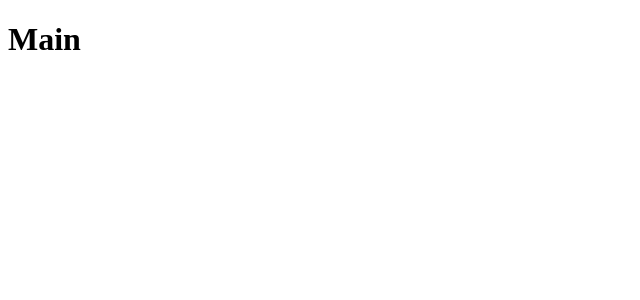
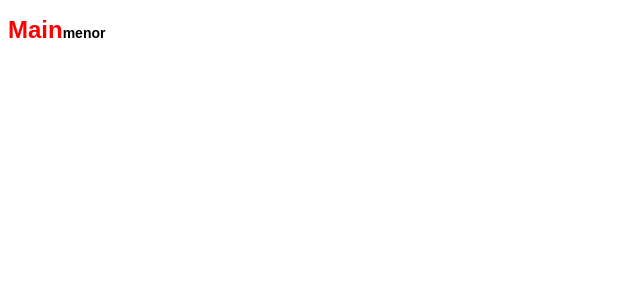
Before and after one commit to YuriMuniz/primeiro-projeto-com-reactjs, a React (Create React App) app: page / in a window 1280 px wide. Shown: the top 300 px of the page, without its empty margins (0-640 px from the left). Built offline with nearby package versions, Linux system fonts and the light colour scheme.

Commit message:
styled components

```diff
--- a/package.json
+++ b/package.json
@@ -6,7 +6,8 @@
     "react": "^16.11.0",
     "react-dom": "^16.11.0",
     "react-router-dom": "^5.1.2",
-    "react-scripts": "3.2.0"
+    "react-scripts": "3.2.0",
+    "styled-components": "^4.4.1"
   },
   "scripts": {
     "start": "react-scripts start",
--- a/src/pages/Main/index.js
+++ b/src/pages/Main/index.js
@@ -1,7 +1,12 @@
 import React from 'react';
 
-// import { Container } from './styles';
+import { Title } from './styles';
 
 export default function Main() {
-    return <h1>Main</h1>;
+    return (
+        <Title error>
+            Main
+            <small>menor</small>
+        </Title>
+    );
 }
--- /dev/null
+++ b/src/pages/Main/styles.js
@@ -0,0 +1,12 @@
+import styled from 'styled-components';
+
+export const Title = styled.h1`
+    font-size: 24px;
+    color: ${props => (props.error ? 'red' : '#7159c1')};
+    font-family: Arial, Helvetica, sans-serif;
+
+    small {
+        font-size: 14px;
+        color: #000;
+    }
+`;
```
Also changed, not shown: 1 other file (tests, documents, lock files or other folders).
